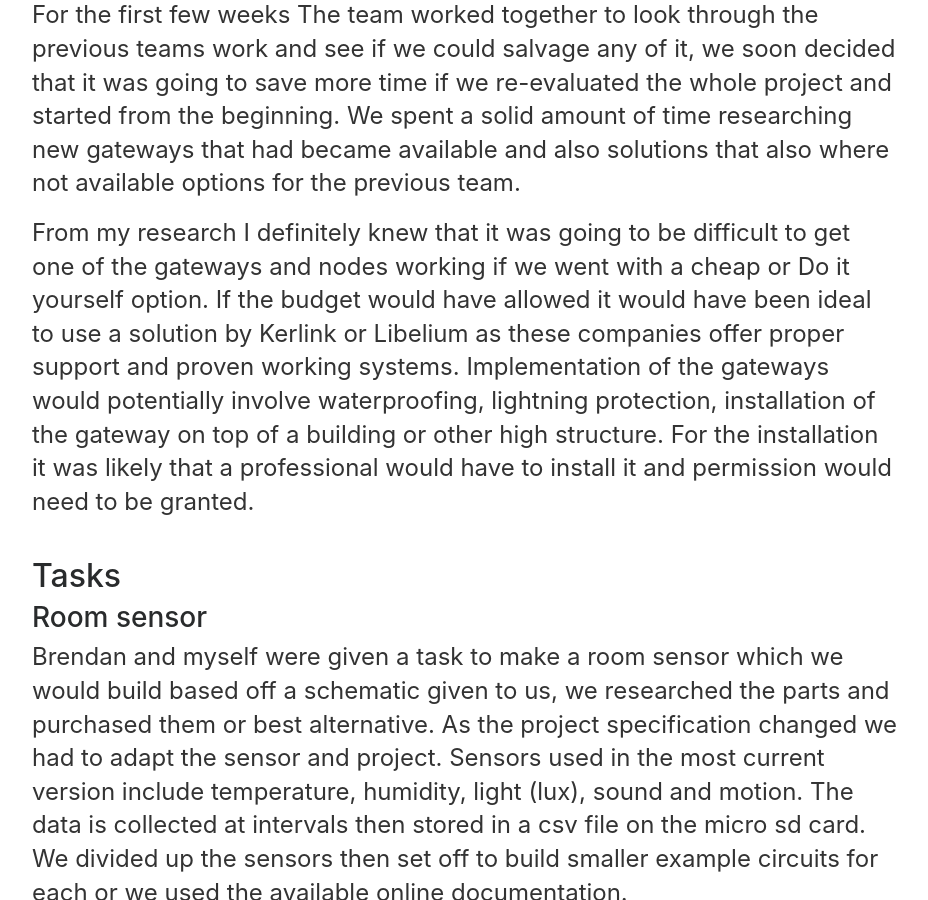
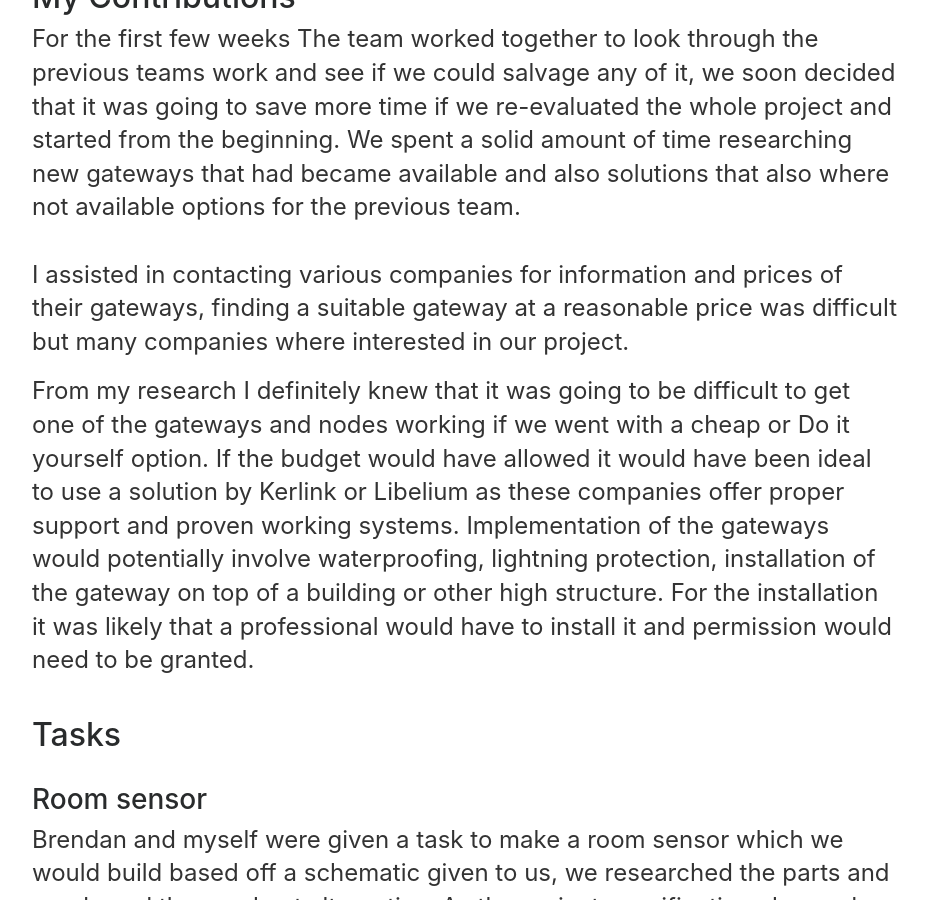
Before and after one commit to CampbellMcDowall/CampbellMcDowall.github.io, a Jekyll site: the page built from projectOne.html, in a window 1280 px wide and 900 px high, scrolled down 791 px. Shown: the whole window, without its empty margins (175-1103 px from the left). Built offline with Jekyll 4.4.1, drawn with Linux system fonts in a browser that asks for light colours; nearby versions of some CDN libraries.

Commit message:
Update projectOne.html

```diff
--- a/projectOne.html
+++ b/projectOne.html
@@ -22,15 +22,16 @@ title: Project One
 		</div>
 
 		<div class="contributions">
+			<br>
 			<h2>My Contributions</h2>
 			<p>
 				For the first few weeks The team worked together to look through the previous teams work and see if we could salvage any of it,
 				we soon decided that it was going to save more time if we re-evaluated the whole project and started from the beginning.
 				We spent a solid amount of time researching new gateways that had became available and also solutions that also where not available
 				options for the previous team.
-				<br>
-
-
+				<br><br>
+				I assisted in contacting various companies for information and prices of their gateways, finding a suitable gateway at a reasonable price was
+				difficult but many companies where interested in our project.
 			</p>
 			<p>
 				From my research I definitely knew that it was going to be difficult to get one of the gateways and nodes working if we went with a cheap or Do it yourself option.
@@ -45,7 +46,9 @@ title: Project One
 			<br>
 			<div class="tasks">
 				<h2>Tasks</h2>
+				<br>
 				<h3>Room sensor</h3>
+
 				<p>
 
 					Brendan and myself were given a task to make a room sensor which we would build based off a schematic given to us, we researched the parts and purchased them or best alternative.
```
